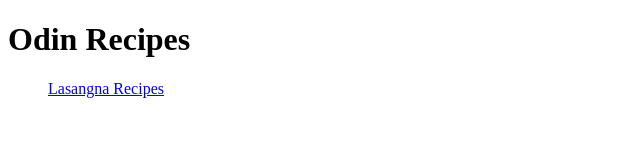
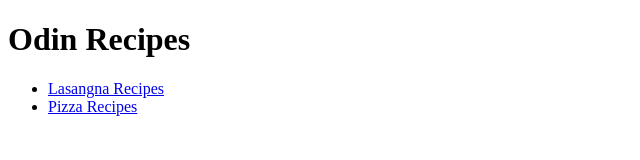
Before and after one commit to dvernon5/odin-recipe, a plain HTML site: page index.html in a window 1280 px wide. Shown: the whole page, without its empty margins (0-640 px from the left). Drawn offline with Linux system fonts and the light colour scheme.

Commit message:
Updated landing page with pizza page. Include a list to contain the recipes together.

```diff
--- a/index.html
+++ b/index.html
@@ -8,6 +8,7 @@
 <body>
     <h1>Odin Recipes</h1>
     <ul>
-        <a href="./recipes/lasangna.html">Lasangna Recipes</a>
+        <li><a href="./recipes/lasangna.html">Lasangna Recipes</a></li>
+        <li><a href="./recipes/pizza.html">Pizza Recipes</a></li>
     </ul>
 </body>
```
